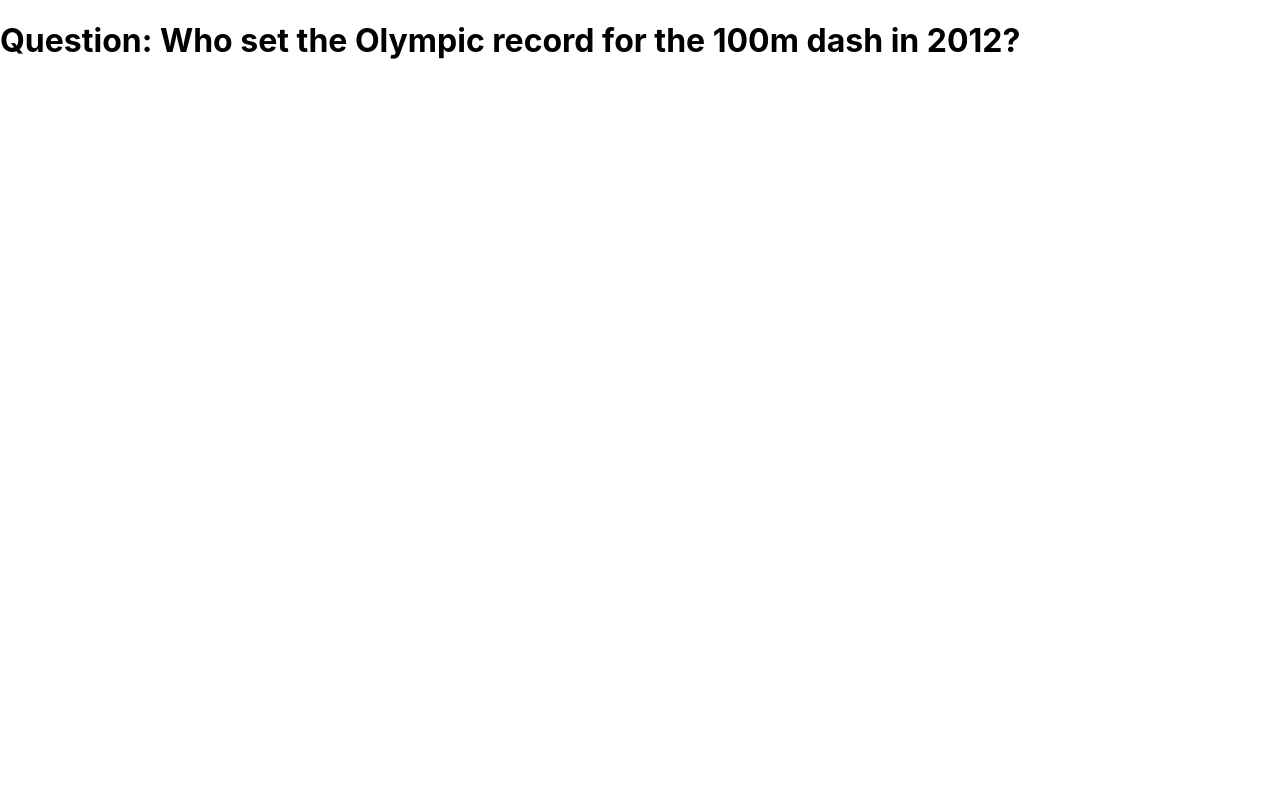
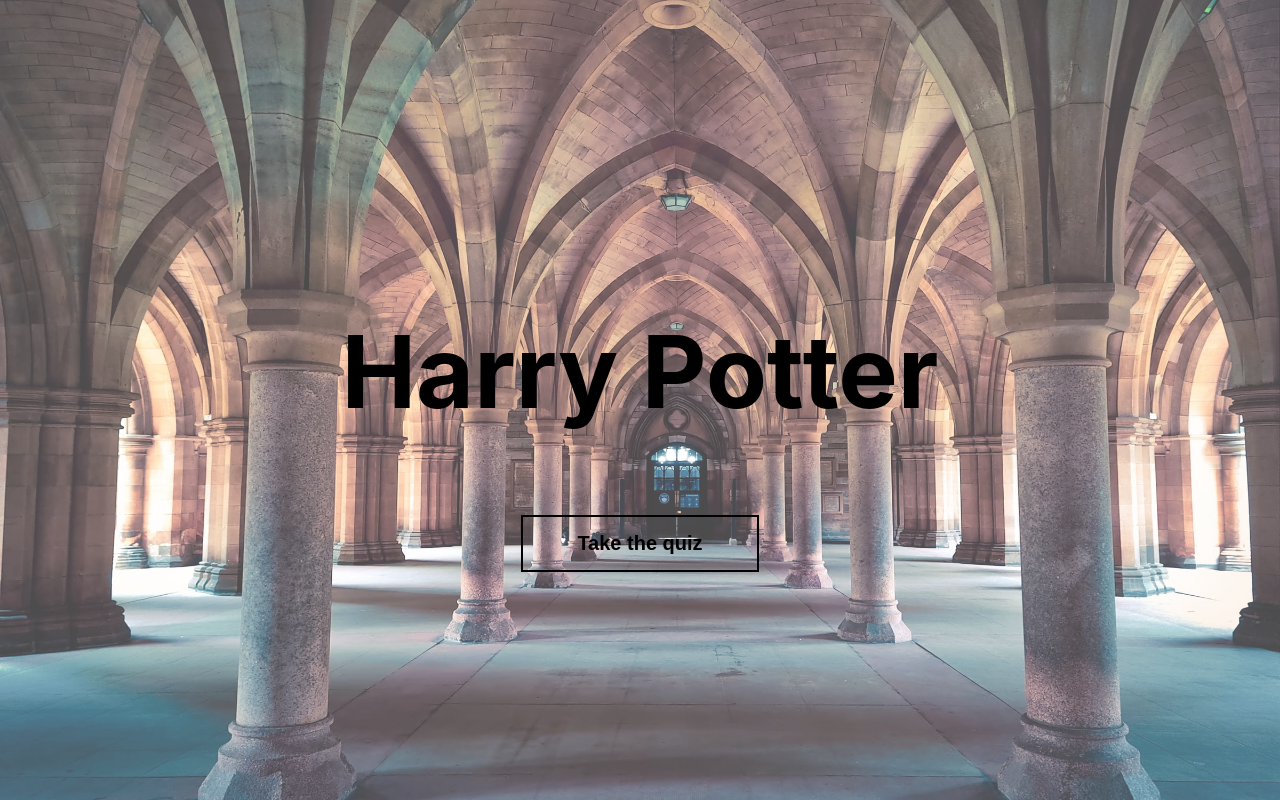
Before and after one commit to Technigo/project-redux-quiz-old, a React (Create React App) app: page / in a window 1280 px wide. Built offline with nearby package versions, Linux system fonts and the light colour scheme.

Commit message:
Added a first page to the quiz

```diff
--- a/package.json
+++ b/package.json
@@ -14,7 +14,9 @@
     "react": "^16.12.0",
     "react-dom": "^16.12.0",
     "react-redux": "^7.1.3",
-    "react-scripts": "^3.3.0"
+    "react-router-dom": "^6.0.1",
+    "react-scripts": "^3.3.0",
+    "styled-components": "^5.3.3"
   },
   "scripts": {
     "start": "react-scripts start",
--- a/src/App.js
+++ b/src/App.js
@@ -1,20 +1,37 @@
-import React from 'react'
-import { Provider } from 'react-redux'
-import { combineReducers, configureStore } from '@reduxjs/toolkit'
-import { quiz } from 'reducers/quiz'
-
-import { CurrentQuestion } from 'components/CurrentQuestion'
+import React from "react";
+import { Provider } from "react-redux";
+import { combineReducers, configureStore } from "@reduxjs/toolkit";
+import { quiz } from "reducers/quiz";
+import { Main } from "components/Main";
+import styled from "styled-components";
+// import { CurrentQuestion } from "components/CurrentQuestion";
 
 const reducer = combineReducers({
-  quiz: quiz.reducer
-})
+  quiz: quiz.reducer,
+});
 
-const store = configureStore({ reducer })
+const store = configureStore({ reducer });
 
 export const App = () => {
   return (
-    <Provider store={store}>
-      <CurrentQuestion />
-    </Provider>
-  )
-}
+    <>
+      <ImageContainer></ImageContainer>
+      <Provider store={store}>
+        <Main />
+      </Provider>
+    </>
+  );
+};
+
+const ImageContainer = styled.section`
+  position: relative;
+  background-repeat: no-repeat;
+  width: 100%;
+  height: 100vh;
+  background-position: center center;
+  background-size: cover;
+  opacity: 0.7;
+  background-image: url(${require(`./pictures/firstpage-picture.jpg`)});
+  z-index: -1;
+  position: absolute;
+`;
--- a/src/components/CurrentQuestion.js
+++ b/src/components/CurrentQuestion.js
@@ -1,16 +1,42 @@
-import React from 'react'
-import { useSelector } from 'react-redux'
+import React from "react";
+import { useSelector } from "react-redux";
+import { quiz } from "../reducers/quiz";
+import { useDispatch } from "react-redux";
+import styled from "styled-components";
 
 export const CurrentQuestion = () => {
-  const question = useSelector((state) => state.quiz.questions[state.quiz.currentQuestionIndex])
+  const question = useSelector(
+    (state) => state.quiz.questions[state.quiz.currentQuestionIndex]
+  );
+
+  const dispatch = useDispatch();
+
+  const onAnswerSubmit = (id, index) => {
+    dispatch(quiz.actions.submitAnswer({ questionId: id, answerIndex: index }));
+  };
+
+  // const globalStore = useSelector((store) => store); //useSelector is a callback function and takes 1 predefined thing = store. YOu always ask for store. something to get the information from the store.
+  // console.log("global store", globalStore);
+
+  // const quizSlice = useSelector((store) => store.quiz);
+  // console.log(quizSlice);
 
   if (!question) {
-    return <h1>Oh no! I could not find the current question!</h1>
+    return <Header2>Oh no! I could not find the current question!</Header2>;
   }
 
   return (
     <div>
-      <h1>Question: {question.questionText}</h1>
+      <Header2>{question.questionText}</Header2>
+      {question.options.map((item, index) => (
+        <button key={item} onClick={() => onAnswerSubmit(question.id, index)}>
+          {item}
+        </button>
+      ))}
     </div>
-  )
-}
+  );
+};
+
+const Header2 = styled.h2`
+  margin: 0;
+`;
--- /dev/null
+++ b/src/components/Main.js
@@ -0,0 +1,60 @@
+import React, { useState, useEffect } from "react";
+import styled from "styled-components";
+import { CurrentQuestion } from "components/CurrentQuestion";
+
+export const Main = () => {
+  const [startButtonClick, setStartButtonClick] = useState(false);
+
+  if (!startButtonClick) {
+    return (
+      <MainContainer>
+        <TextButtonContainer>
+          <HeaderText>Harry Potter</HeaderText>
+          <StartButton
+            onClick={() => {
+              setStartButtonClick(true);
+            }}
+          >
+            Take the quiz
+          </StartButton>
+        </TextButtonContainer>
+      </MainContainer>
+    );
+  }
+  if (startButtonClick) {
+    return <CurrentQuestion />;
+  }
+};
+
+const MainContainer = styled.section`
+  position: relative;
+  width: 100%;
+  height: 100vh;
+  display: flex;
+  flex-direction: column;
+  justify-content: center;
+  align-items: center;
+`;
+
+const HeaderText = styled.h1`
+  color: black;
+  font-size: 100px;
+  text-align: center;
+`;
+
+const StartButton = styled.button`
+  padding: 15px;
+  width: 40%;
+  font-weight: 900;
+  background-color: transparent;
+  border: 2px solid black;
+  font-size: 20px;
+  cursor: pointer;
+`;
+
+const TextButtonContainer = styled.div`
+  position: absolute;
+  display: flex;
+  flex-direction: column;
+  align-items: center;
+`;
--- a/src/reducers/quiz.js
+++ b/src/reducers/quiz.js
@@ -1,23 +1,52 @@
-import { createSlice } from '@reduxjs/toolkit'
+import { createSlice } from "@reduxjs/toolkit";
 
 // Change these to your own questions!
-const questions = [
-  { id: 1, questionText: 'Who set the Olympic record for the 100m dash in 2012?', options: ['Usain Bolt', 'Justin Gatlin', 'Tyson Gay', 'Asafa Powell'], correctAnswerIndex: 0 },
-  { id: 2, questionText: 'When was Michael Phelps last named male World Swimmer of the Year?', options: ['2012', '2014', '2016', '2018'], correctAnswerIndex: 2 }
-]
-
-const initialState = {
-  questions,
-  answers: [],
-  currentQuestionIndex: 0,
-  quizOver: false
-}
 
 export const quiz = createSlice({
-  name: 'quiz',
-  initialState,
+  name: "quiz",
+  initialState: {
+    questions: [
+      {
+        id: 1,
+        imgSrc: "",
+        questionText: "QUESTION 1",
+        options: ["sabrina", "b", "c", "d"],
+        correctAnswerIndex: 0,
+      },
+      {
+        id: 2,
+        imgSrc: "",
+        questionText: "",
+        options: ["a", "b", "c", "d"],
+        correctAnswerIndex: 1,
+      },
+      {
+        id: 3,
+        imgSrc: "",
+        questionText: "Picture question",
+        options: ["a", "b", "c", "d"],
+        correctAnswerIndex: 2,
+      },
+      {
+        id: 4,
+        imgSrc: "",
+        questionText: "Picture question",
+        options: ["a", "b", "c", "d"],
+        correctAnswerIndex: 3,
+      },
+      {
+        id: 5,
+        imgSrc: "",
+        questionText: "Picture question",
+        options: ["a", "b", "c", "d"],
+        correctAnswerIndex: 4,
+      },
+    ],
+    answers: [],
+    currentQuestionIndex: 0,
+    quizOver: false,
+  },
   reducers: {
-
     /**
      * Use this action when a user selects an answer to the question.
      * The answer will be stored in the `quiz.answers` state with the
@@ -34,15 +63,19 @@ export const quiz = createSlice({
      * and `answerIndex` keys. See the readme for more details.
      */
     submitAnswer: (state, action) => {
-      const { questionId, answerIndex } = action.payload
-      const question = state.questions.find((q) => q.id === questionId)
+      const { questionId, answerIndex } = action.payload;
+      const question = state.questions.find((q) => q.id === questionId);
 
       if (!question) {
-        throw new Error('Could not find question! Check to make sure you are passing the question id correctly.')
+        throw new Error(
+          "Could not find question! Check to make sure you are passing the question id correctly."
+        );
       }
 
       if (question.options[answerIndex] === undefined) {
-        throw new Error(`You passed answerIndex ${answerIndex}, but it is not in the possible answers array!`)
+        throw new Error(
+          `You passed answerIndex ${answerIndex}, but it is not in the possible answers array!`
+        );
       }
 
       state.answers.push({
@@ -50,8 +83,8 @@ export const quiz = createSlice({
         answerIndex,
         question,
         answer: question.options[answerIndex],
-        isCorrect: question.correctAnswerIndex === answerIndex
-      })
+        isCorrect: question.correctAnswerIndex === answerIndex,
+      });
     },
 
     /**
@@ -63,9 +96,9 @@ export const quiz = createSlice({
      */
     goToNextQuestion: (state) => {
       if (state.currentQuestionIndex + 1 === state.questions.length) {
-        state.quizOver = true
+        state.quizOver = true;
       } else {
-        state.currentQuestionIndex += 1
+        state.currentQuestionIndex += 1;
       }
     },
 
@@ -77,8 +110,7 @@ export const quiz = createSlice({
      * This action does not require a payload.
      */
     restart: () => {
-      return initialState
-    }
-
-  }
-})
+      return quiz.initialState;
+    },
+  },
+});
```
Also changed, not shown: .eslintrc.json, src/pictures/firstpage-picture.jpg (added), 1 other file (tests, documents, lock files or other folders).
